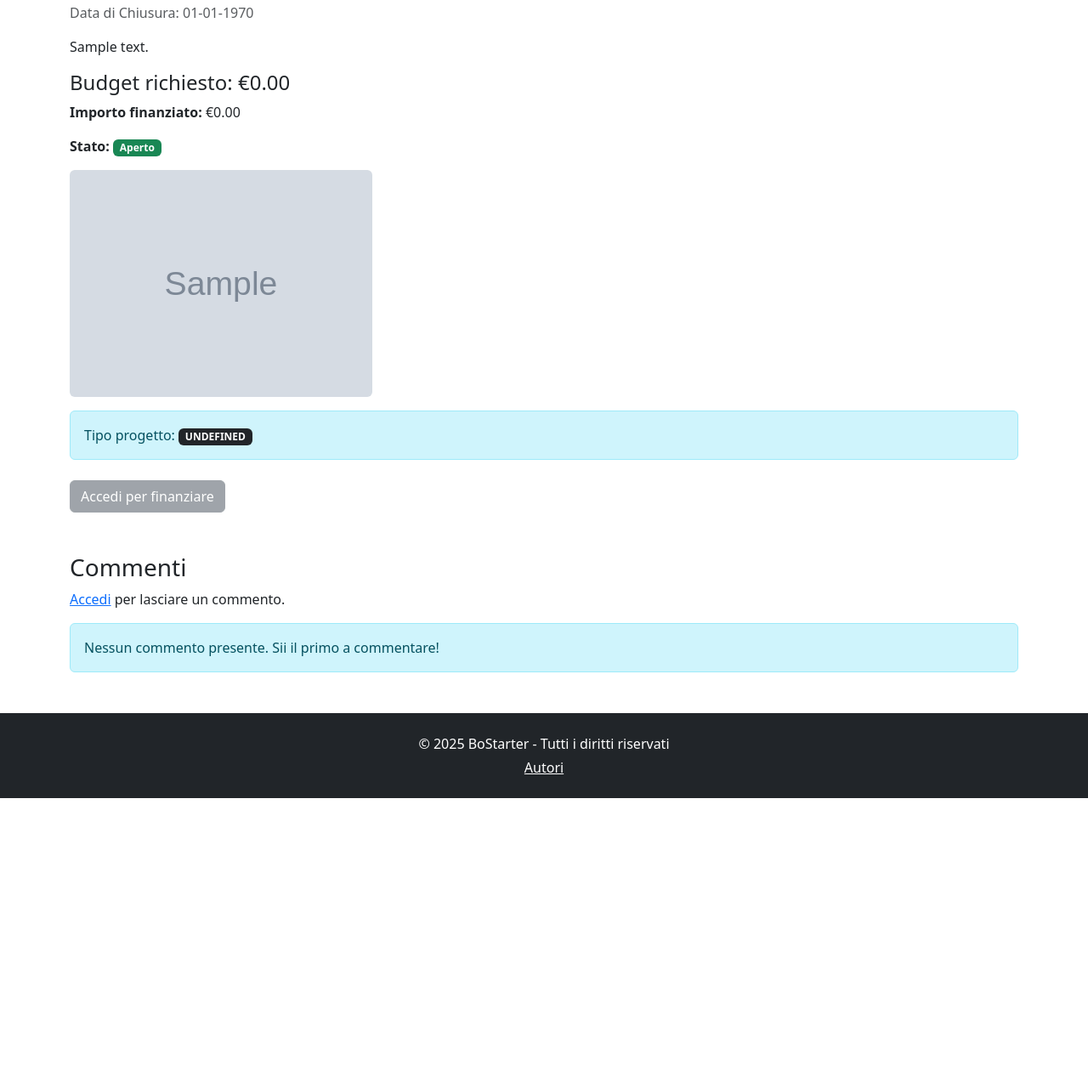
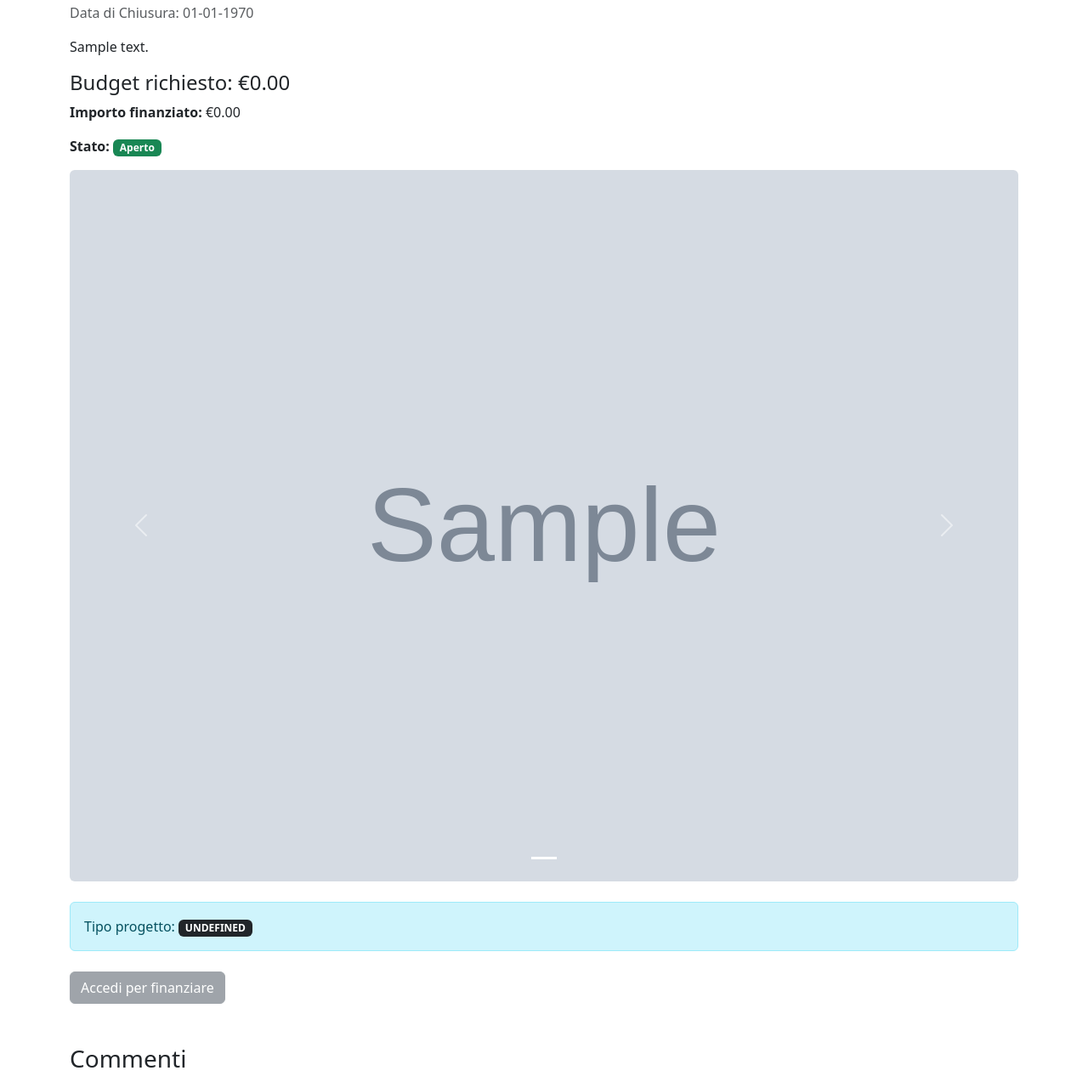
Before and after one commit to peppeee24/BoStarter, a PHP site: the page made by Sito/progetto.php in a window 1280 px wide. Shown: the part 205-1478 px from the top of the page at 85% size. Before the commit the page ends 1144 px from the top, so only its background shows below. Run offline with PHP 8.4, Linux system fonts and the light colour scheme; tables that the repository leaves empty or names only in its code hold one stand-in row (values such as "Sample post"); grey boxes marked "Sample" are stand-in pictures.

Commit message:
aggiunta carosello

```diff
--- a/Sito/progetto.php
+++ b/Sito/progetto.php
@@ -185,14 +185,40 @@ try {
     <?php echo $progetto_chiuso ? 'Chiuso' : 'Aperto'; ?>
     </span></p>
 
-    <!-- Galleria immagini -->
-    <div class="row">
-        <?php foreach ($immagini as $img): ?>
-            <div class="col-md-4 mb-3">
-                <img src="<?php echo htmlspecialchars($img['foto_url']); ?>" class="img-fluid rounded" alt="Immagine progetto">
+    <!-- Carosello immagini -->
+    <?php if (!empty($immagini)): ?>
+        <div id="progettoCarousel" class="carousel slide mb-4" data-bs-ride="carousel">
+            <!-- Indicatori -->
+            <div class="carousel-indicators">
+                <?php foreach ($immagini as $index => $img): ?>
+                    <button type="button" data-bs-target="#progettoCarousel"
+                            data-bs-slide-to="<?php echo $index; ?>"
+                            class="<?php echo $index === 0 ? 'active' : ''; ?>"></button>
+                <?php endforeach; ?>
             </div>
-        <?php endforeach; ?>
-    </div>
+
+            <!-- Slide -->
+            <div class="carousel-inner rounded">
+                <?php foreach ($immagini as $index => $img): ?>
+                    <div class="carousel-item <?php echo $index === 0 ? 'active' : ''; ?>">
+                        <img src="<?php echo htmlspecialchars($img['foto_url']); ?>"
+                             class="d-block w-100 img-fluid"
+                             alt="Immagine progetto <?php echo $index + 1; ?>">
+                    </div>
+                <?php endforeach; ?>
+            </div>
+
+            <!-- Controlli -->
+            <button class="carousel-control-prev" type="button" data-bs-target="#progettoCarousel" data-bs-slide="prev">
+                <span class="carousel-control-prev-icon" aria-hidden="true"></span>
+                <span class="visually-hidden">Previous</span>
+            </button>
+            <button class="carousel-control-next" type="button" data-bs-target="#progettoCarousel" data-bs-slide="next">
+                <span class="carousel-control-next-icon" aria-hidden="true"></span>
+                <span class="visually-hidden">Next</span>
+            </button>
+        </div>
+    <?php endif; ?>
 
     <!-- Badge tipo progetto -->
     <div class="alert alert-info mb-4">
```
